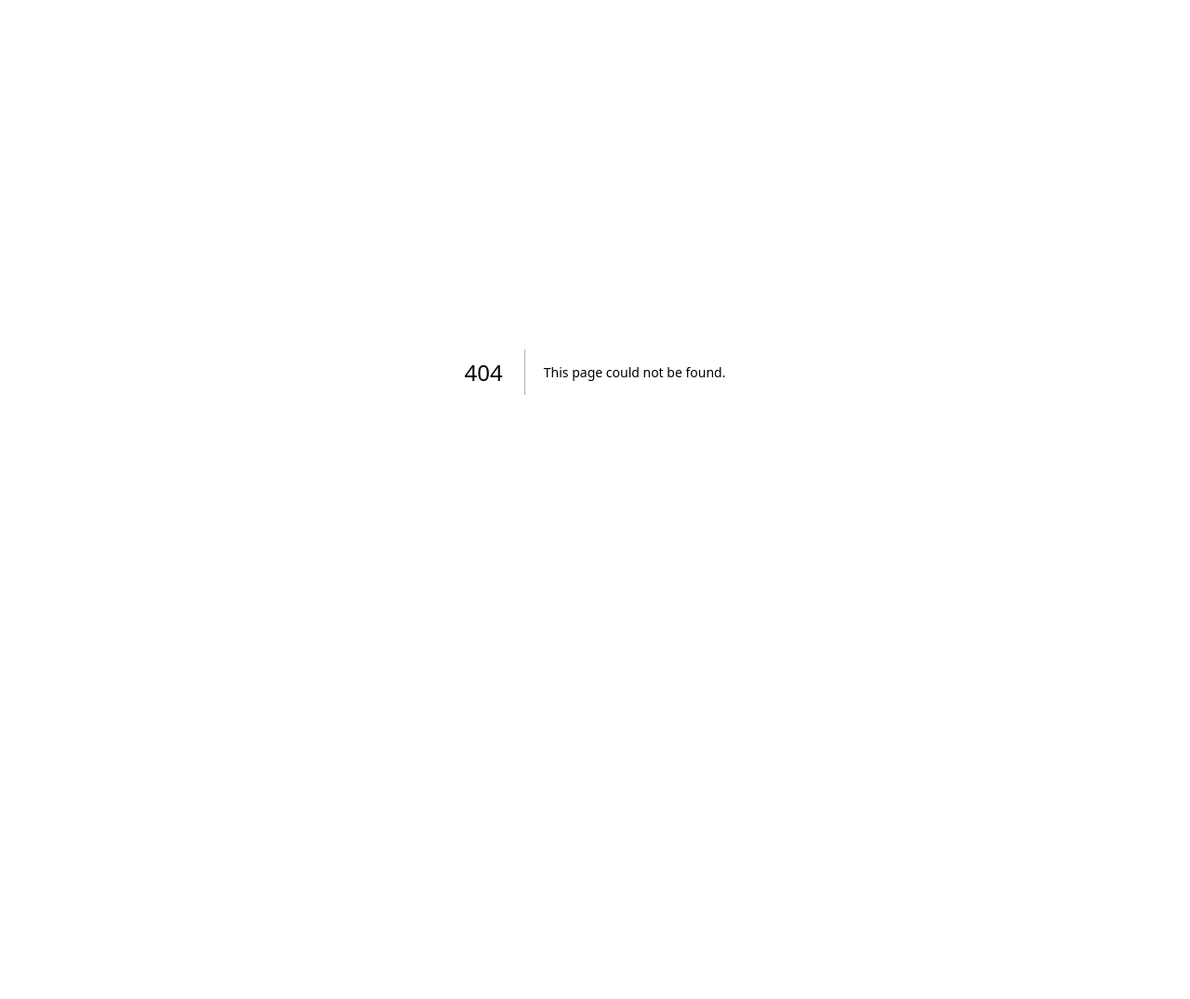
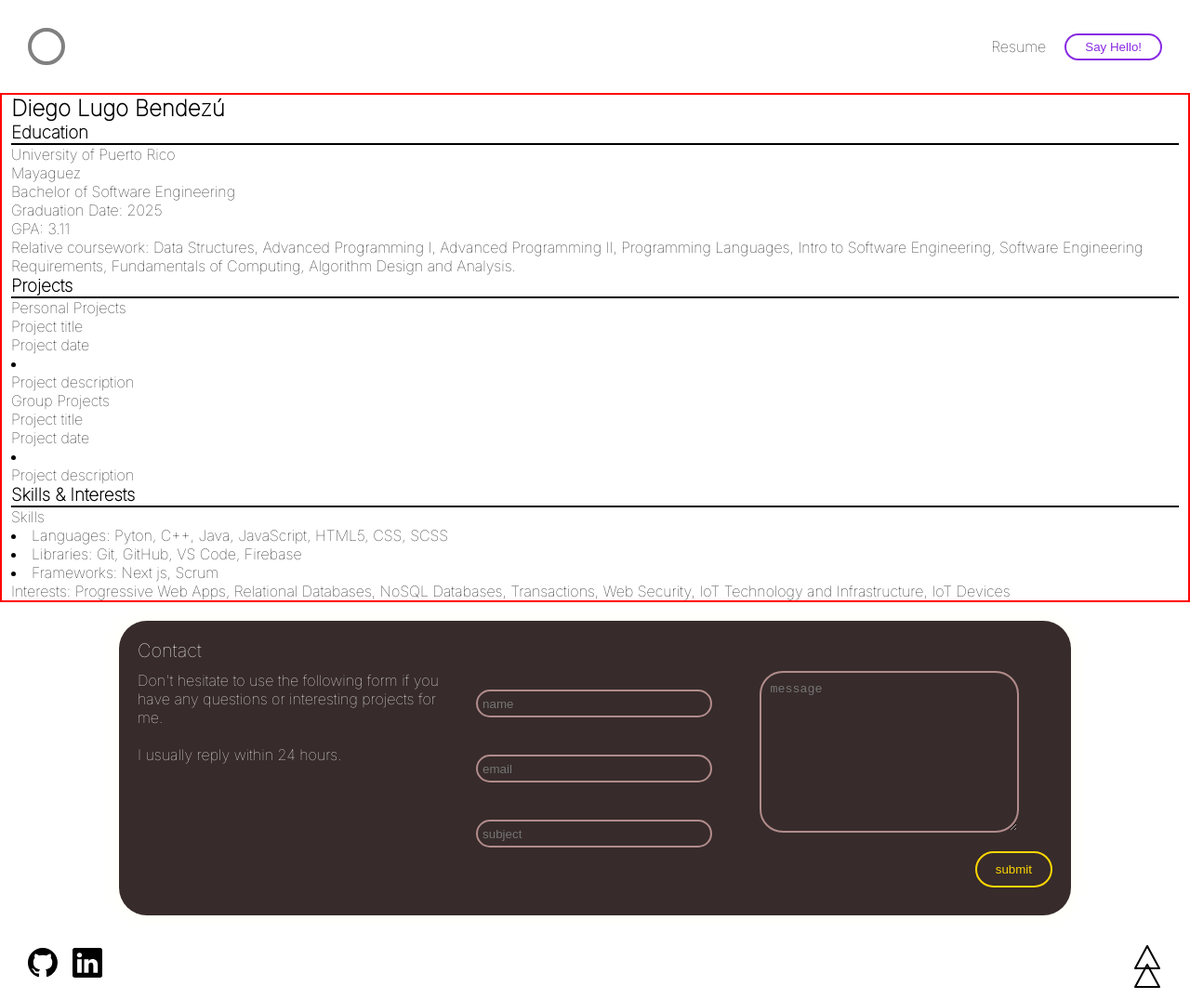
Before and after one commit to diegolb55/PersonalPortfolio, a Next.js app: page /Resume in a window 1280 px wide. Before the commit this address had no page. Shown: the whole page at 93% size. Before the commit the page ends 800 px from the top, so only its background shows below. Built offline with nearby package versions, Linux system fonts and the light colour scheme.

Commit message:
added some resume info

```diff
--- a/components/Footer.js
+++ b/components/Footer.js
@@ -4,7 +4,7 @@
 import { useRef } from "react"
 import Link from "next/link"
 
-export default function Footer(){
+export default function Footer({contrast}){
 
     const goToTop = () => {
         if( typeof window !== 'undefined'){
@@ -20,15 +20,15 @@
         <div className={styles.footer}>
             <div className={styles.socials}>
                 <Link href={"https://github.com/diegolb55"}>
-                    <BsGithub />
+                    <BsGithub style={contrast ? {color: "black"} : {color: "white"}}/>
                 </Link>
                 <Link href={"https://www.linkedin.com/in/diegolugobd/"}>
-                    <BsLinkedin />
+                    <BsLinkedin style={contrast ? {color: "black"} : {color: "white"}}/>
                 </Link>
             </div>
             <div className={styles.arrows} >
-                <IoTriangleOutline className={styles.a1} onClick={()=>goToTop()}/>
-                <IoTriangleOutline className={styles.a2} onClick={()=>goToTop()}/>
+                <IoTriangleOutline className={styles.a1} onClick={()=>goToTop()} style={contrast ? {color: "black"} : {color: "white"}}/>
+                <IoTriangleOutline className={styles.a2} onClick={()=>goToTop()} style={contrast ? {color: "black"} : {color: "white"}}/>
             </div>
         </div>
 
--- a/components/NavBar.js
+++ b/components/NavBar.js
@@ -1,12 +1,17 @@
 import styles from "@/styles/NavBar.module.css"
+import Link from "next/link"
 
 export default function NavBar(){
 
     return (
         <div className={styles.bar}>
-            <div></div>
+            <Link href="./">
+                <div className={styles.logo}></div>
+            </Link>
             <div>
-                <p>Resume</p>
+                <Link href="./Resume">
+                    <p>Resume</p>
+                </Link>
                 <button>Say Hello!</button>
             </div>
         </div>
--- a/package.json
+++ b/package.json
@@ -19,6 +19,7 @@
     "react": "18.2.0",
     "react-dom": "18.2.0",
     "react-icons": "^4.7.1",
+    "react-spring": "^9.6.1",
     "three": "^0.149.0"
   }
 }
--- /dev/null
+++ b/pages/Resume.js
@@ -0,0 +1,61 @@
+import NavBar from "@/components/NavBar"
+import Contact from "@/components/Contact"
+import Footer from "@/components/Footer"
+
+import styles from "../styles/Resume.module.css"
+
+
+export default function Resume(){
+    return (
+        <div>
+            <NavBar/>
+
+            {/* main content */}
+            <div className={styles.rinfo}>
+                <h2>Diego Lugo Bendezú</h2>
+                <h3>Education</h3>
+                <div>
+                    <div>
+                        <p>University of Puerto Rico</p>
+                        <p>Mayaguez</p>
+                    </div>
+                    <div>
+                        <p>Bachelor of Software Engineering</p>
+                        <p>Graduation Date: 2025</p>
+                    </div>
+                    <ul>
+                        <li><p>GPA: 3.11 </p></li>
+                        <li><p>Relative coursework: Data Structures, Advanced Programming I, Advanced Programming II, Programming Languages, Intro to Software Engineering, Software Engineering Requirements, Fundamentals of Computing, Algorithm Design and Analysis.</p></li>
+                    </ul>
+                </div>
+
+                <h3>Projects</h3>
+                <p>Personal Projects</p>
+                <div>
+                    <p>Project title</p>
+                    <p>Project date</p>
+                </div>
+                <li><p>Project description</p></li>
+
+                <p>Group Projects</p>
+                <div>
+                    <p>Project title</p>
+                    <p>Project date</p>
+                </div>
+                <li><p>Project description</p></li>
+
+                <h3>Skills & Interests</h3>
+                <p>Skills</p>
+                <li>Languages: Pyton, C++, Java, JavaScript, HTML5, CSS, SCSS</li>
+                <li>Libraries: Git, GitHub, VS Code, Firebase</li>
+                <li>Frameworks: Next js, Scrum</li>
+
+                <p>Interests: Progressive Web Apps, Relational Databases, NoSQL Databases, Transactions, Web Security, IoT Technology and Infrastructure, IoT Devices</p>
+
+            </div>
+
+            <Contact />
+            <Footer contrast={true}/>
+        </div>
+    )
+}
--- a/pages/index.js
+++ b/pages/index.js
@@ -40,7 +40,7 @@
         {/* Contact */}
         <Contact />
         {/* Footer links */}
-        <Footer/>
+        <Footer />
 
       </main>
     </>
--- a/styles/Footer.module.css
+++ b/styles/Footer.module.css
@@ -5,7 +5,7 @@
     display: flex;
     justify-content: space-between;
     padding: 0 30px;
-    color: white;
+    /* color: white; */
 }
 .socials {
     font-size: 2rem;
--- a/styles/NavBar.module.css
+++ b/styles/NavBar.module.css
@@ -4,7 +4,7 @@
     display: flex;
     justify-content: space-between;
 }
-.bar > div:nth-child(1){
+.logo{
     background: white;
     border: 4px solid gray;
     border-radius: 100%;
--- /dev/null
+++ b/styles/Resume.module.css
@@ -0,0 +1,9 @@
+
+.rinfo {
+    border: 2px solid red;
+    padding: 0 10px;
+}
+.rinfo > h3 {
+    font-weight: bold;
+    border-bottom: 2px solid black;
+}
--- a/styles/globals.css
+++ b/styles/globals.css
@@ -39,7 +39,7 @@
   --card-rgb: 180, 185, 188;
   --card-border-rgb: 131, 134, 135;
 }
-
+/*
 @media (prefers-color-scheme: dark) {
   :root {
     --foreground-rgb: 255, 255, 255;
@@ -71,7 +71,7 @@
     --card-rgb: 100, 100, 100;
     --card-border-rgb: 200, 200, 200;
   }
-}
+} */
 
 * {
   box-sizing: border-box;
@@ -85,7 +85,7 @@
   overflow-x: hidden;
 }
 
-body {
+/* body {
   color: rgb(var(--foreground-rgb));
   background: linear-gradient(
       to bottom,
@@ -93,15 +93,15 @@
       rgb(var(--background-end-rgb))
     )
     rgb(var(--background-start-rgb));
-}
+} */
 
 a {
   color: inherit;
   text-decoration: none;
 }
 
-@media (prefers-color-scheme: dark) {
+/* @media (prefers-color-scheme: dark) {
   html {
     color-scheme: dark;
   }
-}
+} */
```
Also changed, not shown: components/Magic.js (+53 -16 lines), 1 other file (tests, documents, lock files or other folders).
